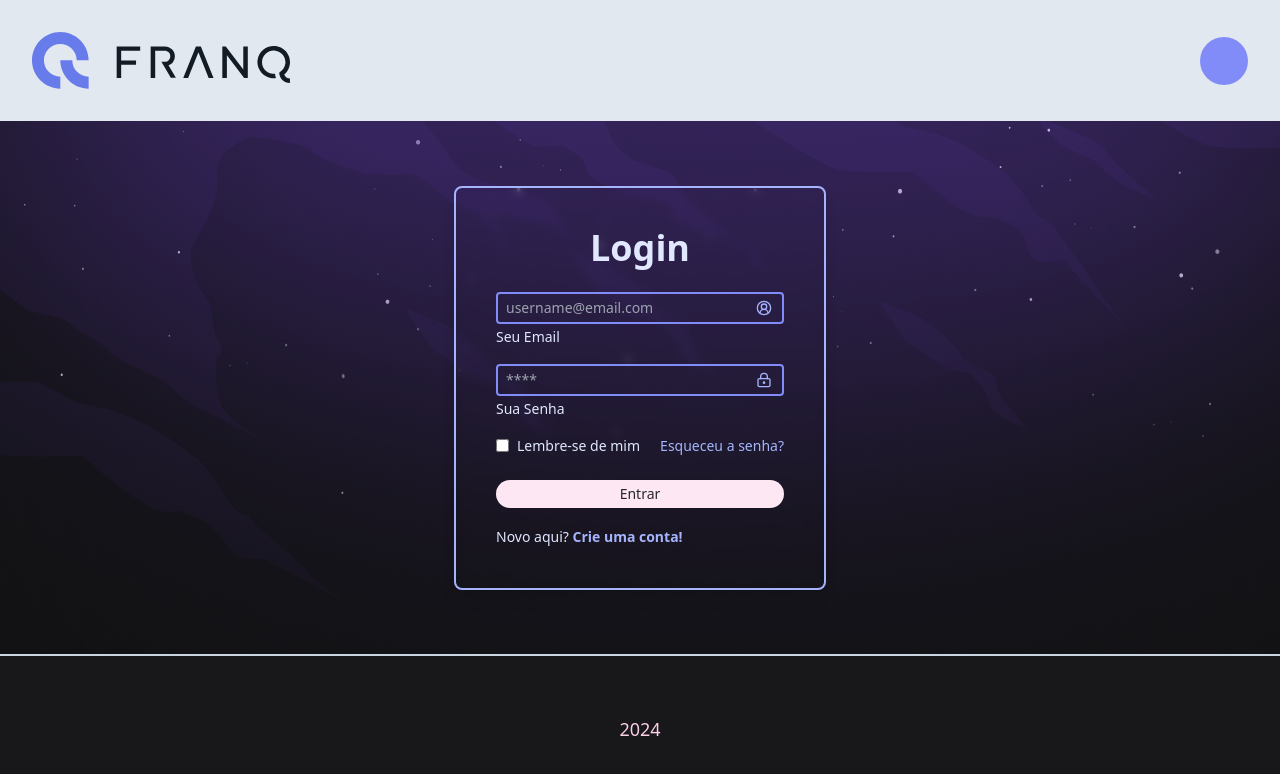
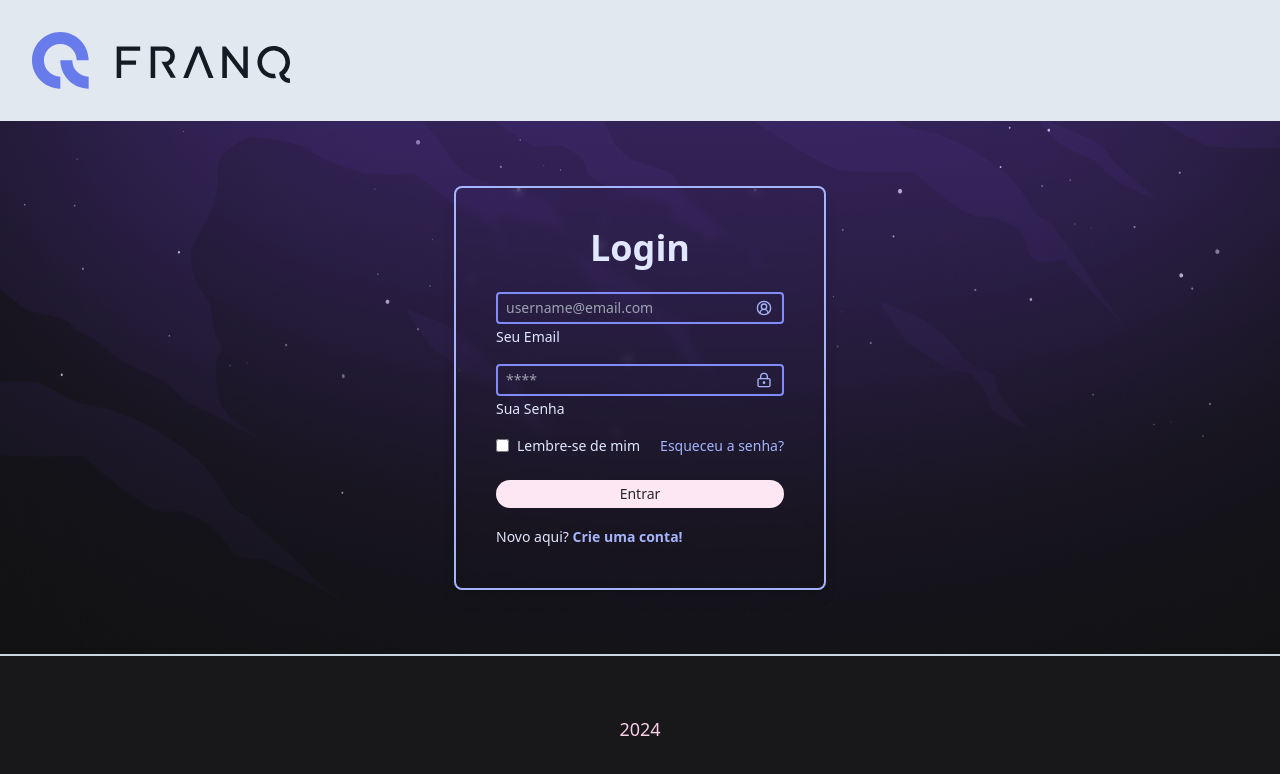
Before and after one commit to CinPi7/Franq-Teste, a React (Vite) app: page / in a window 1280 px wide. Shown: the top 774 px of the page. Built offline with nearby package versions, Linux system fonts and the light colour scheme.

Commit message:
login and local storage

```diff
--- a/src/App.tsx
+++ b/src/App.tsx
@@ -1,18 +1,14 @@
-import LOGO from "./assets/LOGO.svg";
 import Login from "./components/Login";
-import { Route, Routes, Link } from "react-router-dom";
+import { Route, Routes } from "react-router-dom";
 import Register from "./components/Register";
 import Dashboard from "./components/Dashboard";
+import Header from "./components/Header";
 
 function App() {
   return (
     <div className="h-screen">
-      <div className="py-8 mx-8 flex items-center justify-between">
-        <Link to="/login">
-          <img src={LOGO} alt="franq-logo" />
-        </Link>
-        <div className="bg-indigo-400 border-10 h-12 w-12 rounded-full"></div>
-      </div>
+      <Header />
+
       <div
         className="text-zinc-800 flex justify-center items-center h-2/3 bg-slate-300"
         style={{ backgroundImage: "url('./src/assets/background.png')" }}
--- /dev/null
+++ b/src/components/Header.tsx
@@ -0,0 +1,32 @@
+import LOGO from "./../assets/LOGO.svg";
+import { Link } from "react-router-dom";
+import { LogOut } from "lucide-react";
+
+const renderLogoutButton = () => {
+  const isLoggedIn = () => {
+    return localStorage.getItem("email") && localStorage.getItem("password");
+  };
+
+  if (isLoggedIn()) {
+    return (
+      <Link to="/login">
+        <div className="bg-indigo-400 border-10 h-12 w-12 rounded-full flex items-center justify-center">
+          <LogOut />
+        </div>
+      </Link>
+    );
+  }
+  return null;
+};
+
+const Header = () => {
+  return (
+    <div className="py-8 mx-8 flex items-center justify-between">
+      <img src={LOGO} alt="franq-logo" />
+
+      {renderLogoutButton()}
+    </div>
+  );
+};
+
+export default Header;
--- a/src/components/Login.tsx
+++ b/src/components/Login.tsx
@@ -1,6 +1,10 @@
 import { Link } from "react-router-dom";
 import { CircleUserRound, LockKeyhole } from "lucide-react";
 import { useEffect, useState } from "react";
+
+interface FormEvent extends React.FormEvent<HTMLFormElement> {
+  target: HTMLFormElement;
+}
 
 const Login = () => {
   const [email, setEmail] = useState("");
@@ -20,7 +24,7 @@ const Login = () => {
     }
   }, []);
 
-  const handleSubmit = (event) => {
+  const handleSubmit = (event: FormEvent) => {
     event.preventDefault();
 
     const storedEmail = localStorage.getItem("email");
```
